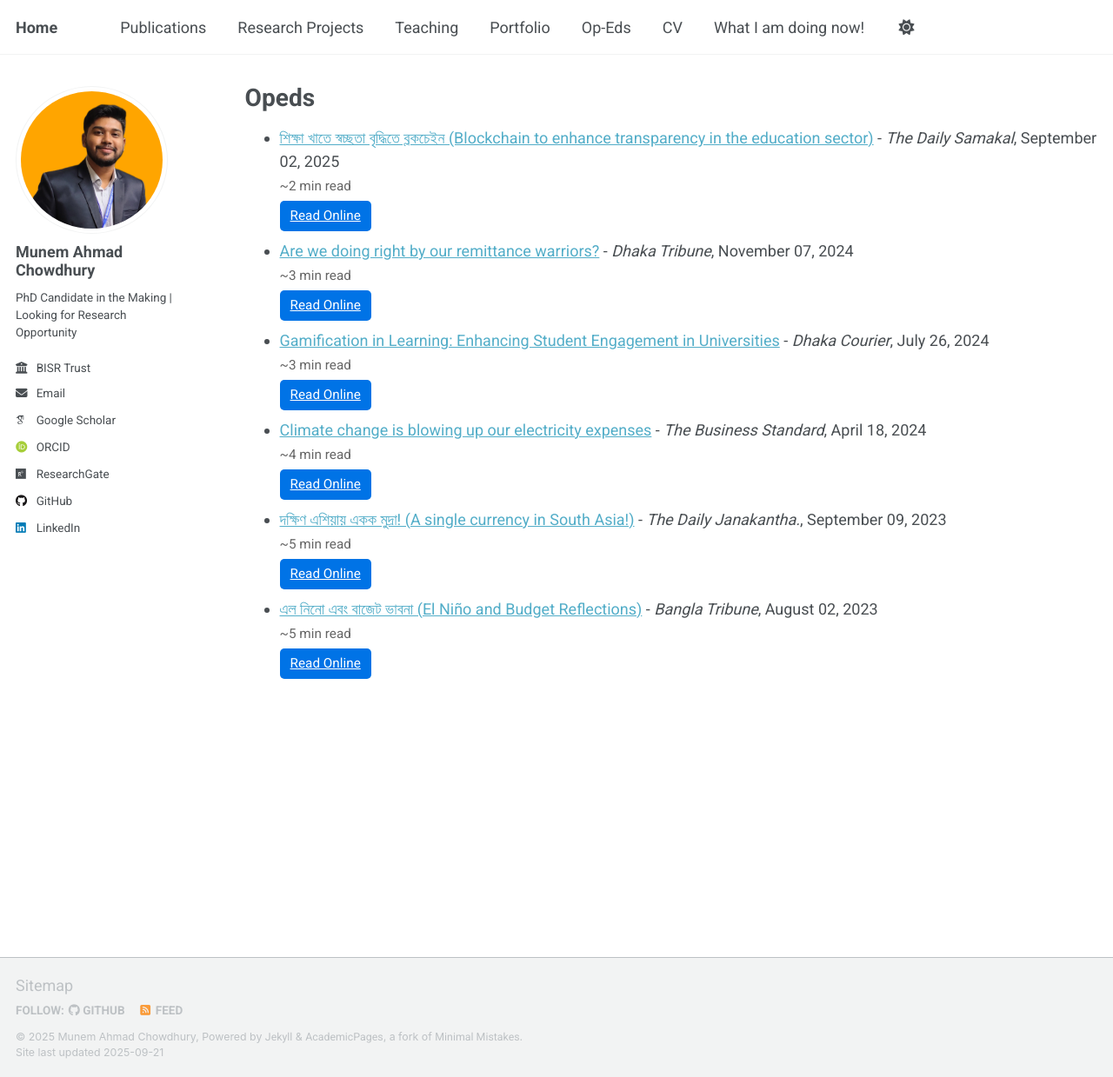
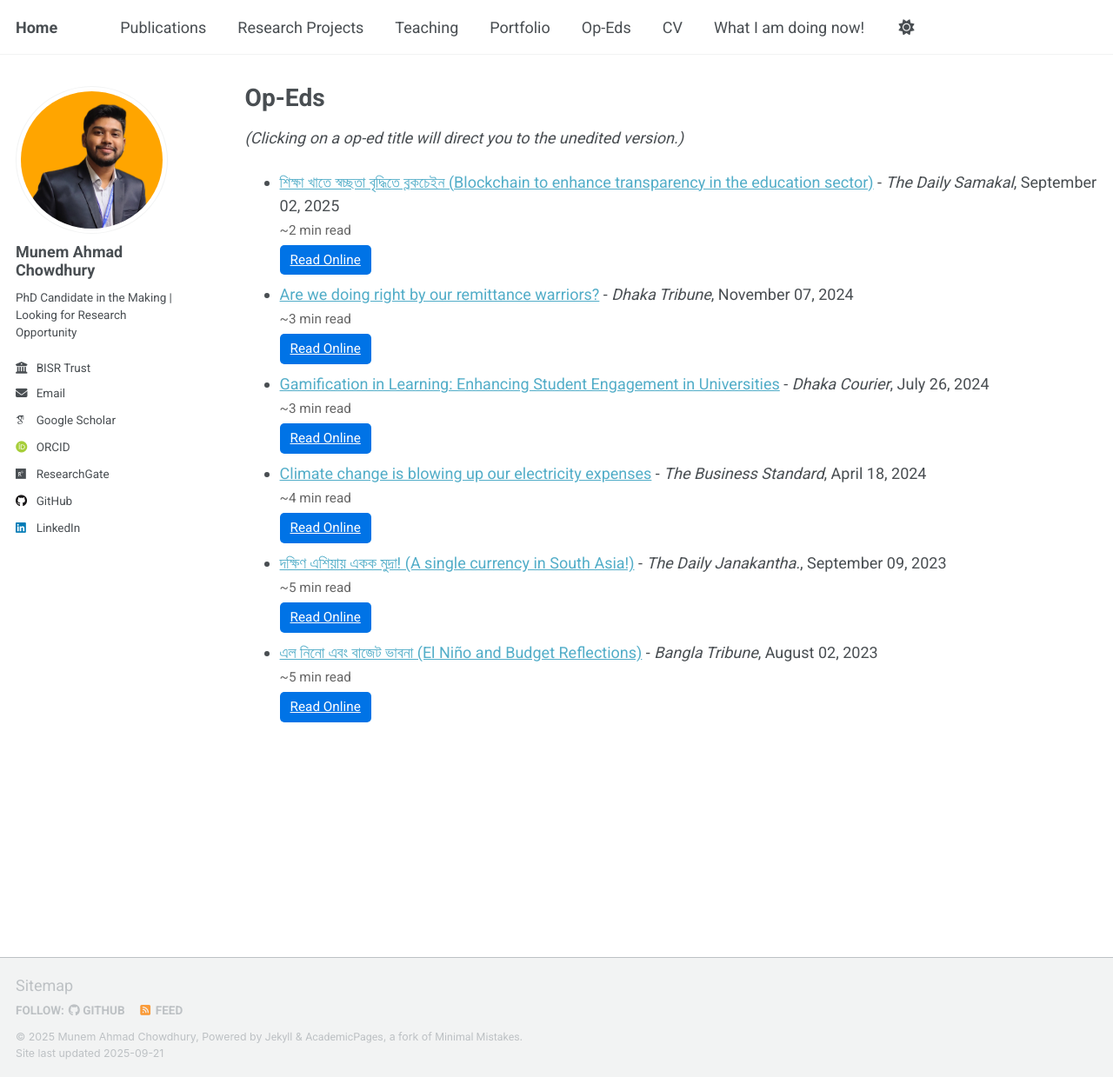
Before and after one commit to munemahmad/munemahmad.github.io, a Jekyll site: the page built from opeds.md, in a window 1280 px wide and 1239 px high. Shown: the whole window at 87% size. Built offline with Jekyll 4.4.1, drawn with Linux system fonts in a browser that asks for light colours; some web fonts are replaced; a script that is not in the unit is left out.

Commit message:
Update opeds.md

```diff
--- a/opeds.md
+++ b/opeds.md
@@ -1,9 +1,11 @@
 ---
 layout: archive
-title: "Opeds"
+title: "Op-Eds"
 permalink: /opeds/
 author_profile: true
 ---
+*(Clicking on a op-ed title will direct you to the unedited version.)*
+
 
 <ul>
 {% assign sorted_opeds = site.opeds | sort: 'date' | reverse %}
```
